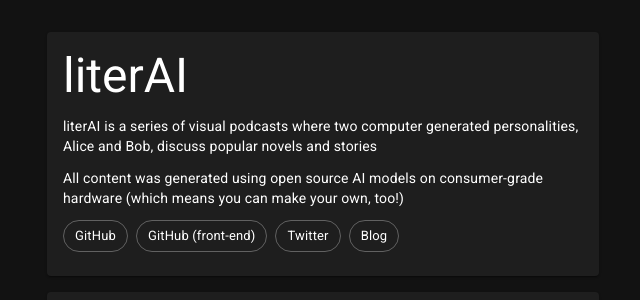
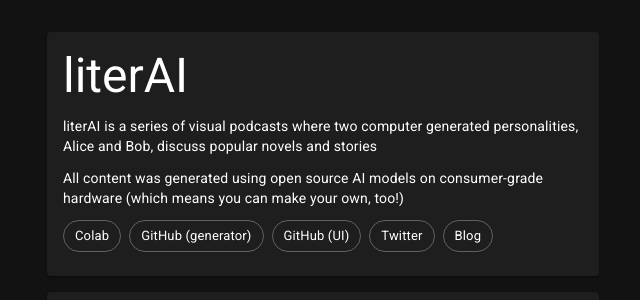
Before and after one commit to hooloovoo-ai/literAI-website, a React (Create React App) app: page / in a window 1280 px wide. Shown: the top 300 px of the page, without its empty margins (317-957 px from the left). Built offline with nearby package versions, Linux system fonts and the light colour scheme; no server answers.

Commit message:
update links, and readme

```diff
--- a/src/Player.tsx
+++ b/src/Player.tsx
@@ -188,7 +188,7 @@ export default function Player() {
   }, [player]);
 
   const onEnded = useCallback(() => {
-    if (part && currentPartIndex + 1 != part.num_parts)
+    if (part && currentPartIndex + 1 !== part.num_parts)
         setCurrentPartIndex(currentPartIndex + 1);
   }, [part, currentPartIndex]);
 
--- a/src/Root.tsx
+++ b/src/Root.tsx
@@ -54,10 +54,11 @@ export default function App() {
                 All content was generated using open source AI models on consumer-grade hardware (which means you can make your own, too!)
               </Typography>
               <Stack direction="row" spacing={1}>
-                <Chip label="GitHub" component="a" href="https://github.com/jquesnelle/literAI" target="_blank" variant="outlined" clickable />
-                <Chip label="GitHub (front-end)" component="a" href="https://github.com/hooloovoo-ai/literAI-website" target="_blank" variant="outlined" clickable />
+                <Chip label="Colab" component="a" href="https://colab.research.google.com/drive/1D61fr09JikQNuNErtYIMXg_D_Bmt5Z-1?usp=sharing" target="_blank" variant="outlined" clickable />
+                <Chip label="GitHub (generator)" component="a" href="https://github.com/jquesnelle/literAI" target="_blank" variant="outlined" clickable />
+                <Chip label="GitHub (UI)" component="a" href="https://github.com/hooloovoo-ai/literAI-website" target="_blank" variant="outlined" clickable />
                 <Chip label="Twitter" component="a" href="https://twitter.com/theemozilla" target="_blank" variant="outlined" clickable />
-                <Chip label="Blog" component="a" href="https://jeffq.com/blog" target="_blank" variant="outlined" clickable />
+                <Chip label="Blog" component="a" href="https://jeffq.com/blog/literai-ai-generated-open-source-visual-podcasts/" target="_blank" variant="outlined" clickable />
               </Stack>
             </CardContent>
           </Card>
```
Also changed, not shown: 1 other file (tests, documents, lock files or other folders).
